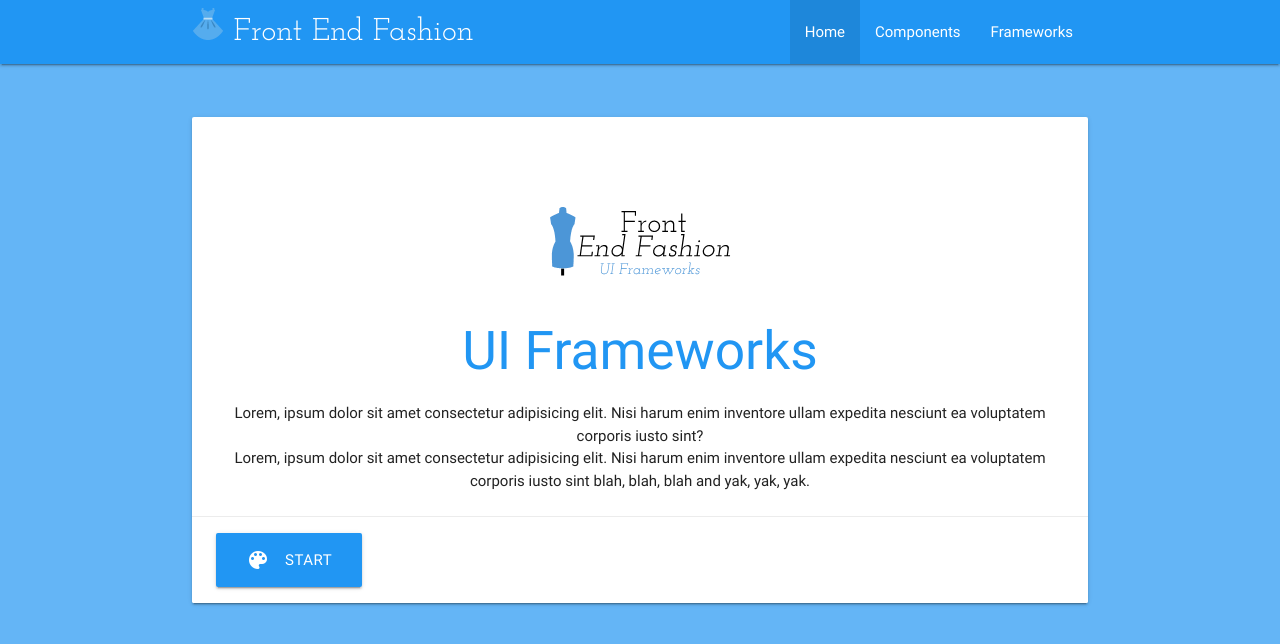
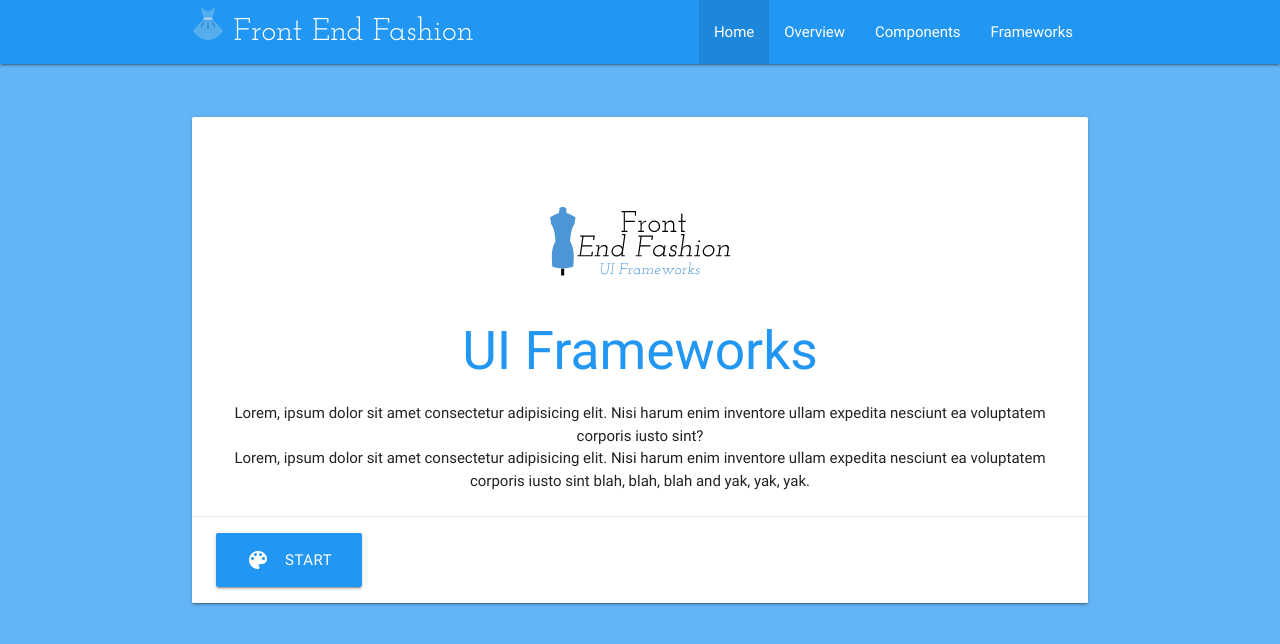
Before and after one commit to Tezza1/front_end_fashion, a plain HTML site: page index.html in a window 1280 px wide. Drawn offline with nearby package versions, Linux system fonts and the light colour scheme.

Commit message:
updated landing page

```diff
--- a/index.html
+++ b/index.html
@@ -26,6 +26,9 @@
                 <ul id="nav-mobile" class="right hide-on-small-and-down">
                     <li class="active">
                         <a href="#">Home</a>
+                    </li>
+                    <li>
+                        <a href="#">Overview</a>
                     </li>
                     <li>
                         <a href="#">Components</a>
```
